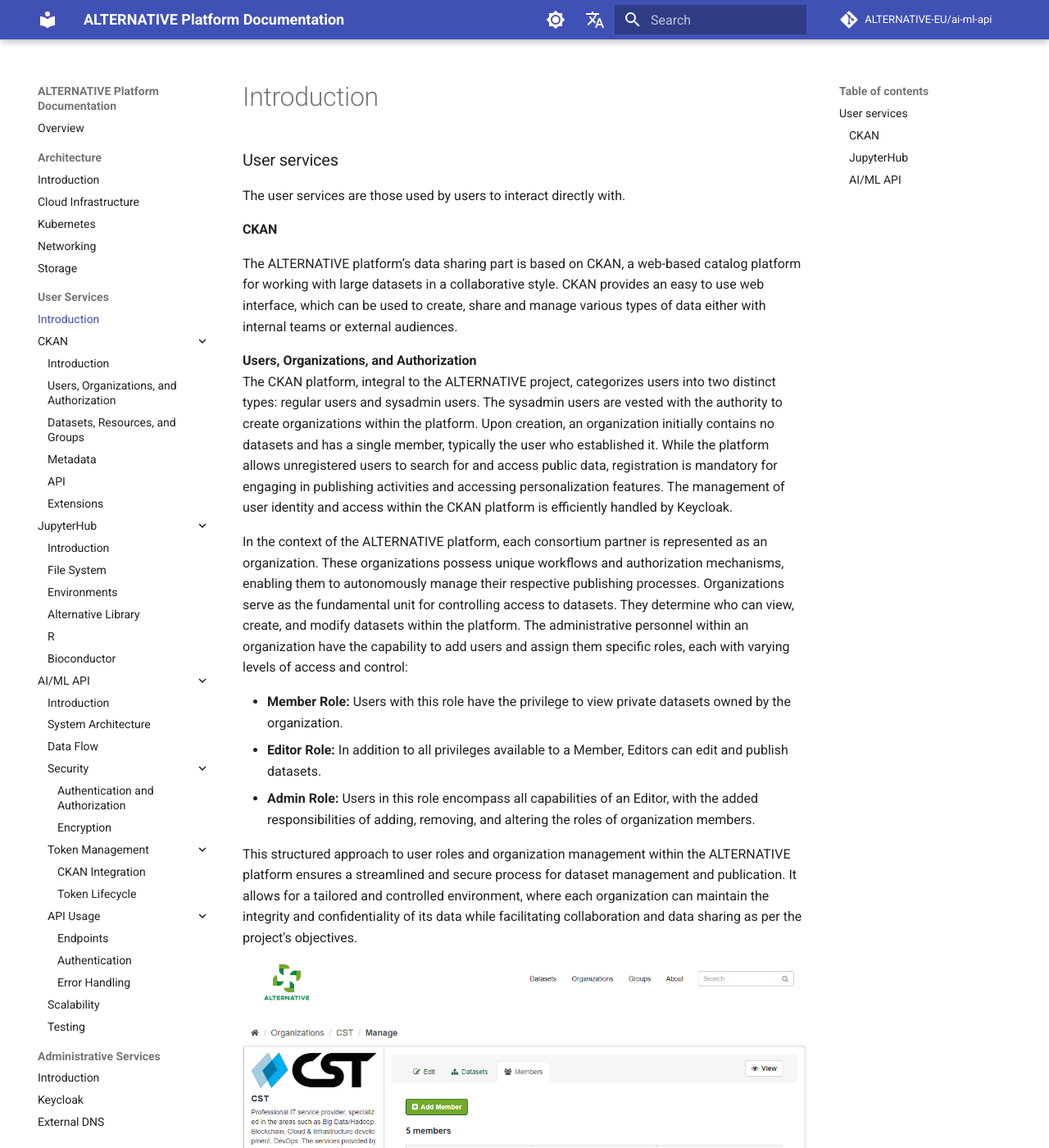
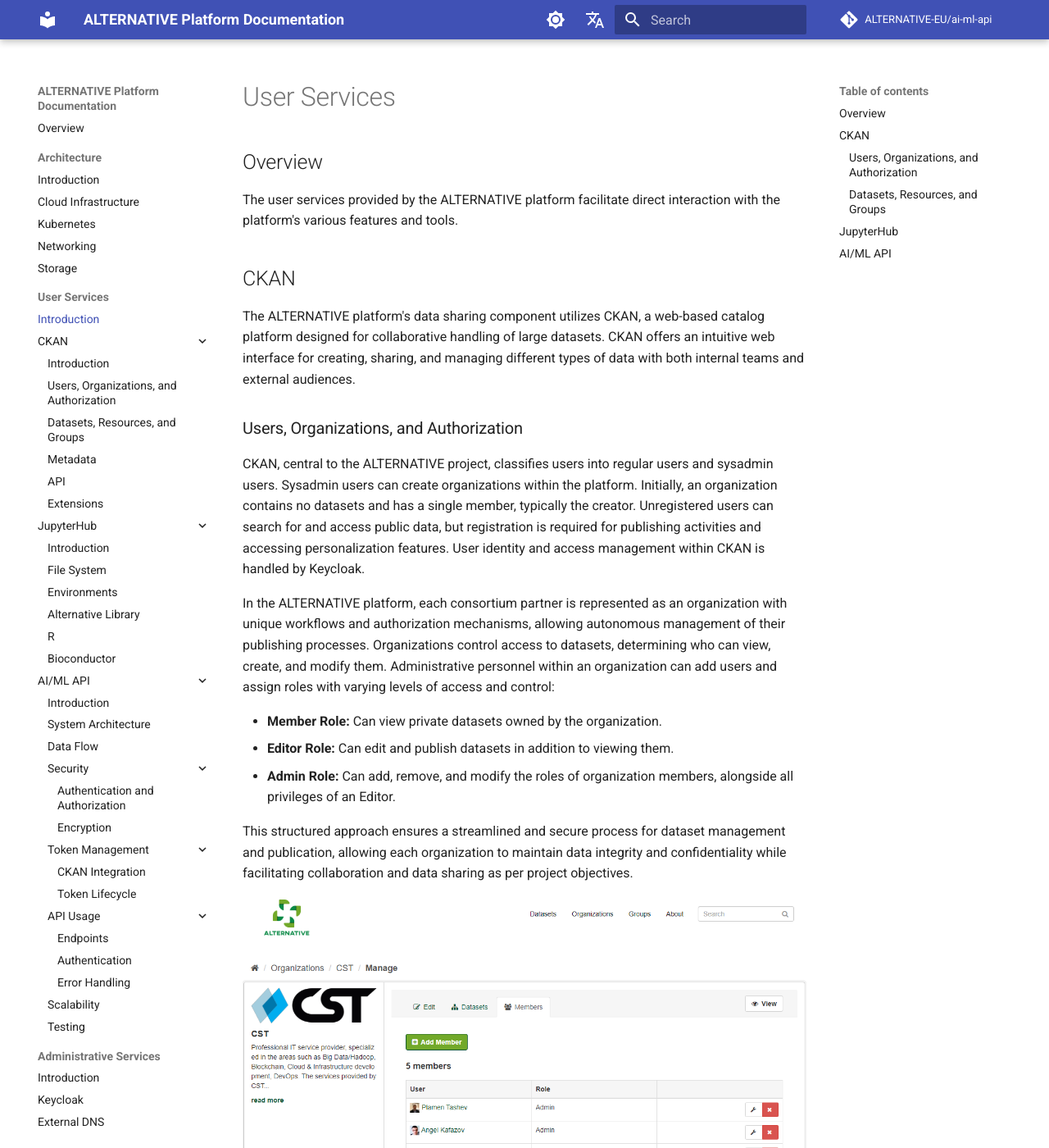
Before and after one commit to ALTERNATIVE-EU/alternative.github.io, an MkDocs documentation site: the page built from docs/docs/user-services/overview.md, in a window 1280 px wide and 1400 px high. Shown: the whole window at 82% size. Built offline with MkDocs 1.6.1 and Material for MkDocs 9.7.7, drawn with Linux system fonts in a browser that asks for light colours; comment, search, counter and statistics services are not loaded; some of the changed text lies outside the part shown.

Commit message:
User services improvements

```diff
--- a/docs/docs/user-services/overview.md
+++ b/docs/docs/user-services/overview.md
@@ -1,69 +1,72 @@
-### User services
-The user services are those used by users to interact directly with.
+# User Services
 
-#### CKAN
-The ALTERNATIVE platform’s data sharing part is based on CKAN, a web-based catalog platform for working with large datasets in a collaborative style. CKAN provides an easy to use web interface, which can be used to create, share and manage various types of data either with internal teams or external audiences.
+## Overview
 
-**Users, Organizations, and Authorization**
-The CKAN platform, integral to the ALTERNATIVE project, categorizes users into two distinct types: regular users and sysadmin users. The sysadmin users are vested with the authority to create organizations within the platform. Upon creation, an organization initially contains no datasets and has a single member, typically the user who established it. While the platform allows unregistered users to search for and access public data, registration is mandatory for engaging in publishing activities and accessing personalization features. The management of user identity and access within the CKAN platform is efficiently handled by Keycloak.
+The user services provided by the ALTERNATIVE platform facilitate direct interaction with the platform's various features and tools.
 
-In the context of the ALTERNATIVE platform, each consortium partner is represented as an organization. These organizations possess unique workflows and authorization mechanisms, enabling them to autonomously manage their respective publishing processes. Organizations serve as the fundamental unit for controlling access to datasets. They determine who can view, create, and modify datasets within the platform. The administrative personnel within an organization have the capability to add users and assign them specific roles, each with varying levels of access and control:
+## CKAN
+The ALTERNATIVE platform's data sharing component utilizes CKAN, a web-based catalog platform designed for collaborative handling of large datasets. CKAN offers an intuitive web interface for creating, sharing, and managing different types of data with both internal teams and external audiences.
 
-- **Member Role:** Users with this role have the privilege to view private datasets owned by the organization.
-- **Editor Role:** In addition to all privileges available to a Member, Editors can edit and publish datasets.
-- **Admin Role:** Users in this role encompass all capabilities of an Editor, with the added responsibilities of adding, removing, and altering the roles of organization members.
+### Users, Organizations, and Authorization
+CKAN, central to the ALTERNATIVE project, classifies users into regular users and sysadmin users. Sysadmin users can create organizations within the platform. Initially, an organization contains no datasets and has a single member, typically the creator. Unregistered users can search for and access public data, but registration is required for publishing activities and accessing personalization features. User identity and access management within CKAN is handled by Keycloak.
 
-This structured approach to user roles and organization management within the ALTERNATIVE platform ensures a streamlined and secure process for dataset management and publication. It allows for a tailored and controlled environment, where each organization can maintain the integrity and confidentiality of its data while facilitating collaboration and data sharing as per the project's objectives.
+In the ALTERNATIVE platform, each consortium partner is represented as an organization with unique workflows and authorization mechanisms, allowing autonomous management of their publishing processes. Organizations control access to datasets, determining who can view, create, and modify them. Administrative personnel within an organization can add users and assign roles with varying levels of access and control:
+
+- **Member Role:** Can view private datasets owned by the organization.
+- **Editor Role:** Can edit and publish datasets in addition to viewing them.
+- **Admin Role:** Can add, remove, and modify the roles of organization members, alongside all privileges of an Editor.
+
+This structured approach ensures a streamlined and secure process for dataset management and publication, allowing each organization to maintain data integrity and confidentiality while facilitating collaboration and data sharing as per project objectives.
 
 ![Manage users with different roles within organization](./images/manage-users.png)
 
-**Datasets, Resources and Groups**
-The ALTERNATIVE platform handles data publication through "datasets." Each dataset is a compilation of metadata describing the data, accompanied by various resources that contain the actual data. The platform is designed to be agnostic to the data format, accommodating a diverse range of resource types including, but not limited to, CSV or Excel files, XML files, PDF documents, image files, and linked data in RDF format. Resources are primarily stored in an S3 bucket within Cloud Storage, although they can also exist as external web links.
+### Datasets, Resources, and Groups
+The ALTERNATIVE platform handles data publication through "datasets," which are collections of metadata describing the data, along with various resources containing the actual data. The platform supports multiple data formats, including CSV, Excel, XML, PDF, image files, and linked data in RDF format. Resources are primarily stored in an S3 bucket within Cloud Storage but can also be external web links.
 
-- **Dataset Exploration:** The platform provides a comprehensive interface for exploring datasets. Users can view a complete list of available datasets through the datasets menu. Access to a specific dataset is facilitated either from this list or via an organization's page. Upon selection, the dataset page is displayed, which is organized into three main tabs:
-    - The 'Dataset' tab presents detailed information about the dataset, including a list of its resources. Selecting a resource redirects the user to a dedicated page where details about the resource are available for review, management, and download.
+- **Dataset Exploration:** The platform offers a comprehensive interface for exploring datasets. Users can view a complete list of available datasets through the datasets menu or an organization's page. Upon selecting a dataset, its page is displayed with three main tabs:
+    - **Dataset Tab:** Presents detailed information about the dataset, including a list of its resources.
     - ![Viewing existing dataset](./images/view-existing-dataset.png)
-    - The ‘Groups’ tab for managing which groups of users can access the dataset.
-    - The 'Activity Stream' tab chronicles the historical changes made to the dataset, providing a transparent audit trail.
-- **Dataset Creation:** The process of creating a new dataset on the ALTERNATIVE platform is designed to be intuitive. Users can initiate dataset creation either from the 'Datasets' page by clicking the 'Add Dataset' button or through the 'Organisations' page by selecting the appropriate owning organization.
+    - **Groups Tab:** Manages which groups of users can access the dataset.
+    - **Activity Stream Tab:** Chronicles the historical changes made to the dataset, providing a transparent audit trail.
+- **Dataset Creation:** Creating a new dataset is intuitive. Users can initiate dataset creation from the 'Datasets' page by clicking 'Add Dataset' or from the 'Organisations' page by selecting the appropriate owning organization.
 - ![Creating new Dataset from Organization’s page](./images/creating-new-dataset.png)
-- **Dataset Management:** Dataset management privileges are granted based on user roles and associations. A user can manage any dataset they have created, any dataset owned by an organization they are a member of, or any dataset where they are designated as a collaborator with at least an Editor role.
-- **Resource Management within a Dataset:** Managing a dataset's resources is facilitated through the 'Resources' tab. Users can add new resources to a dataset using the 'Add new resource' button. Existing resources can be edited by selecting the resource and modifying its information. All changes are finalized and saved using the 'Update Resources' button.
-- **Metadata:** Each dataset contains metadata, which can be defined during creation of at a later point. This metadata contains descriptive information like author, organization, license and others, which can be used when querying the platform’s datasets. For the purposes of ALTERNATIVE, CKAN has been extended via custom metadata fields grouped under “Advanced metadata for experiments”, which can be additionally defined for datasets which are part of ALTERNATIVE’s scientific base.
+- **Dataset Management:** Management privileges are based on user roles and associations. Users can manage any dataset they have created, any dataset owned by their organization, or any dataset where they are designated as a collaborator with at least an Editor role.
+- **Resource Management within a Dataset:** Managing a dataset's resources is facilitated through the 'Resources' tab. Users can add new resources using the 'Add new resource' button, edit existing resources, and finalize changes using the 'Update Resources' button.
+- **Metadata:** Each dataset contains metadata defined during creation or later. Metadata includes information like author, organization, and license, used for querying datasets. CKAN has been extended with custom metadata fields under "Advanced metadata for experiments," tailored for datasets in ALTERNATIVE’s scientific base.
 
 ![Managing Dataset resources](./images/managing-dataset-resources.png)
 
-#### JupyterHub
-JupyterHub is seamlessly integrated into the ALTERNATIVE platform, providing researchers and scientists an integrated development environment for working with datasets and analytical workflows.
+## JupyterHub
+JupyterHub is integrated into the ALTERNATIVE platform, offering researchers and scientists an environment for working with datasets and analytical workflows.
 
-Upon accessing the JupyterHub single sign-on URL from the web portal, authenticated users have a dedicated JupyterHub server spawned dynamically for them. This creates a personalized workspace with a rich set of tools encompassing Jupyter notebooks, text editors, terminals, code consoles, file browsers, data visualization, version control integration and more.
+Authenticated users access JupyterHub via a single sign-on URL from the web portal, which spawns a dedicated JupyterHub server dynamically for them. This personalized workspace includes tools such as Jupyter notebooks, text editors, terminals, code consoles, file browsers, data visualization, and version control integration.
 
-Jupyter Notebooks in particular are versatile documents integrating executable code, mathematical equations, graphics and interactive visualizations into a computational scratchpad. This environment facilitates both exploratory analysis over datasets available to the user as well as rapid development of reusable scripts, machine learning pipelines, models and applications by coding in languages like Python and R.
+Jupyter Notebooks are versatile documents that integrate executable code, mathematical equations, graphics, and interactive visualizations. They facilitate exploratory analysis over datasets and rapid development of reusable scripts, machine learning pipelines, models, and applications in languages like Python and R.
 
-To optimize resource usage, any ephemeral notebooks servers are automatically shutdown after periods of user inactivity, while keeping any workflow outputs and snapshots preserved for future access. This balances providing responsive on-demand environments with managing platform costs efficiently at scale.
+To optimize resource usage, ephemeral notebook servers are automatically shut down after periods of inactivity, preserving workflow outputs and snapshots for future access. This balances responsive on-demand environments with efficient platform cost management at scale.
 
-JupyterHub itself provides extensive customization options accessible after the server is provisioned for a user. Common configurations include:
-- File browser pane for data and workspace asset access control integrations
-- Tabbed based editor for concurrently working across documents like notebooks, code files, markdown reports etc
-- Menu of terminals to manage dependencies or launch Docker environments as needed
-- Sidebar of tools ranging from version control plugins, debugger, data visualization toolkit and extensions catalog
-- Global user preferences from UI behavior to notebooks runtimes to visualize resource utilization
-- Keyboard shortcuts for expedited navigation and frequent tasks
-- Hub control panel reconnect back to central management consoles
-- Github integration plugin in the sidebar
+JupyterHub offers extensive customization options after server provisioning:
+- **File Browser Pane:** Access control for data and workspace assets.
+- **Tabbed Editor:** Concurrently work across documents like notebooks, code files, and markdown reports.
+- **Terminals:** Manage dependencies or launch Docker environments.
+- **Sidebar Tools:** Version control plugins, debuggers, data visualization toolkits, and an extensions catalog.
+- **Global User Preferences:** Customize UI behavior, notebook runtimes, and resource visualization.
+- **Keyboard Shortcuts:** Expedite navigation and frequent tasks.
+- **Hub Control Panel:** Reconnect to central management consoles.
+- **GitHub Integration Plugin:** Available in the sidebar.
 
-For illustrative purposes, examined below is a standard data science focused Jupyter notebook making use of many integrated capabilities:
+An example of a standard data science-focused Jupyter notebook illustrates these integrated capabilities:
 
 ![JupyterHub personalized workspace](./images/jupyterhub-personalized-workspace.png)
 
-Every JupyterHub server is being spawned with two environments from the start - default python environment and an additional conda environment. On the Launcher tab under Notebook or Console there are options to choose which environment to use. The Terminal also can be used:
+Each JupyterHub server includes two environments at startup: a default Python environment and an additional Conda environment. Users can choose the environment for their notebooks or consoles via the Launcher tab or Terminal:
 
-- **Python Virtual Environments** - Each environment has their own independent set of Python packages installed in their site directories. A virtual environment is created on top of an existing Python installation, known as the virtual environment’s base Python, and may be isolated from the packages in the base environment, so only those explicitly installed in the virtual environment are available.
-- **Conda Environments** - Each environment has their own independent set of Python or Conda packages installed.
-- **Python Library** - The python library alternative-lib is designed to help with finding datasets and downloading resources from them, by using ckanapi.
-- **R** - is a free software environment for statistical computing and graphics. In the ALTERNATIVE platform the R environment can be used from the Terminal.
-- **Bioconductor Integration** - Bioconductor is a free toolkit that helps scientists study genes and DNA data. It offers lots of tools for analysing and visualising this information, making it easier for researchers to understand complex genetic data. People from all over the world work together to make Bioconductor better, so scientists can keep making new discoveries in genetics. Bioconductor relies on the R programming language and follows open-source principles, welcoming contributions from anyone. It's updated twice a year and has a vibrant user community. Additionally, Bioconductor can be accessed through Docker images for convenient use.
+- **Python Virtual Environments:** Independent sets of Python packages, isolated from the base environment.
+- **Conda Environments:** Independent sets of Python or Conda packages.
+- **Python Library:** The alternative-lib helps find datasets and download resources using ckanapi.
+- **R Environment:** For statistical computing and graphics, accessible from the Terminal.
+- **Bioconductor Integration:** A free toolkit for analyzing genetic data, integrated through R programming and Docker images.
 
-#### AI/ML API
+## AI/ML API
 
-The AI/ML API is a key component of the ALTERNATIVE platform, providing users with access to a range of machine learning models and algorithms. These models are designed to support various use cases, including data analysis, predictive modeling, and decision-making. The API is built on top of a scalable and efficient infrastructure, allowing users to run complex machine learning tasks with ease. The AI/ML API is accessible through a set of RESTful endpoints, which can be integrated into existing applications or used directly by users.
+The AI/ML API is a crucial component of the ALTERNATIVE platform, offering users access to a variety of machine learning models and algorithms. These models support data analysis, predictive modeling, and decision-making. Built on a scalable and efficient infrastructure, the AI/ML API allows users to run complex machine learning tasks with ease through a set of RESTful endpoints, which can be integrated into existing applications or used directly by users.
```
